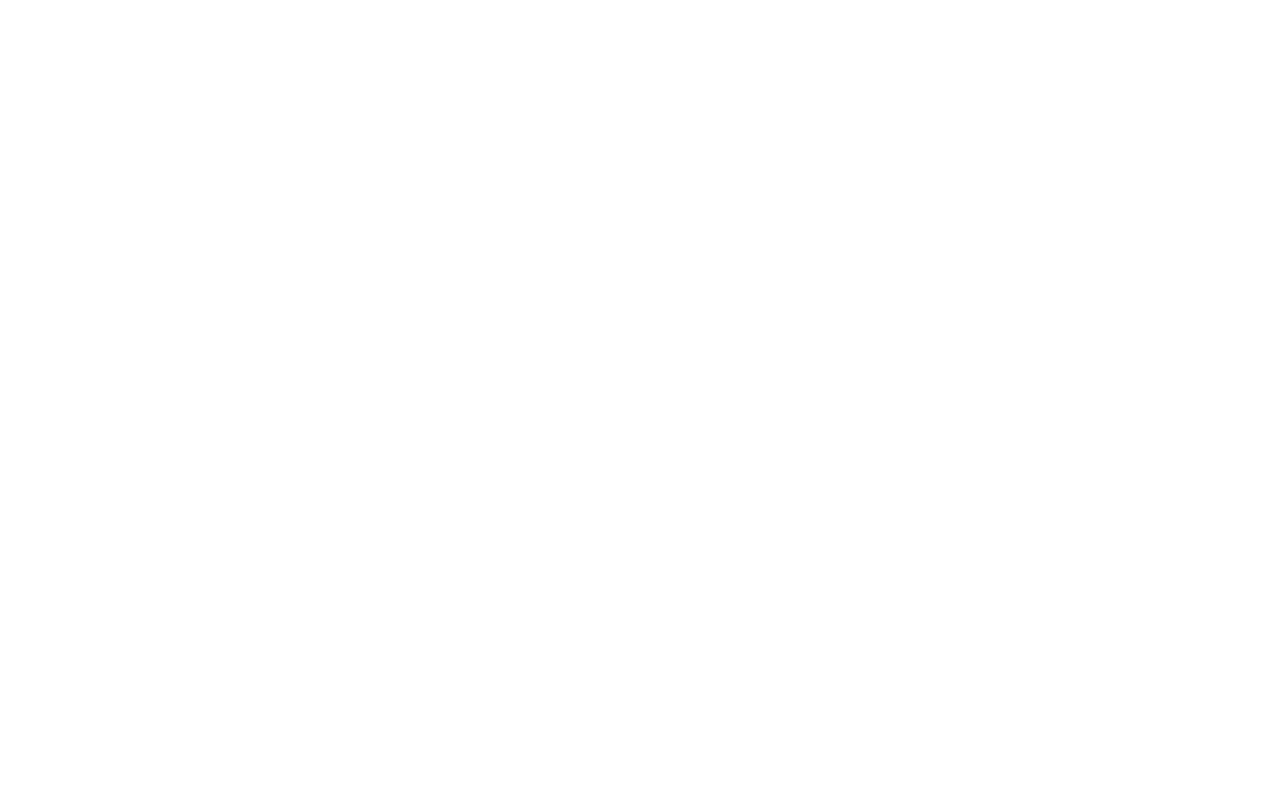
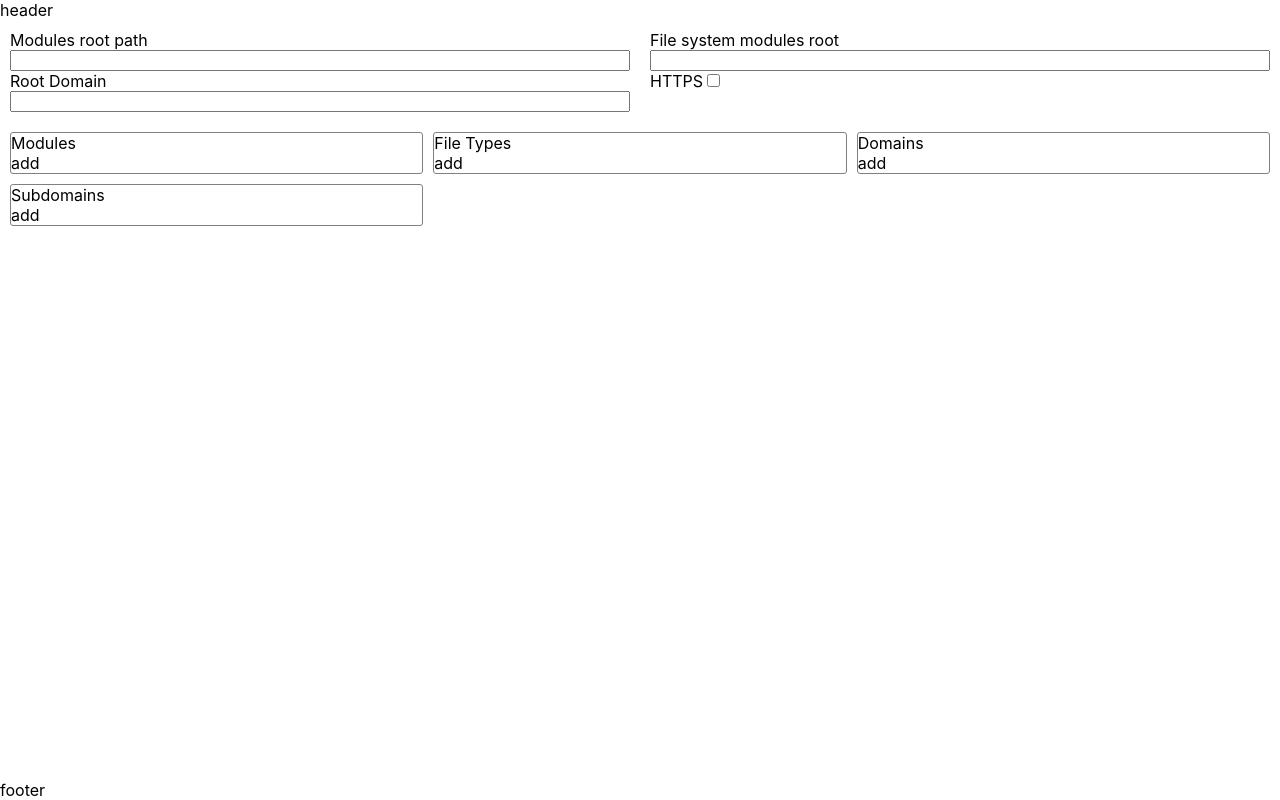
Before and after one commit to gagikpog/fiddler-regex-generator, a React (Create React App) app: page / in a window 1280 px wide. Built offline with nearby package versions, Linux system fonts and the light colour scheme.

Commit message:
add list

```diff
--- a/src/App.css
+++ b/src/App.css
@@ -0,0 +1,34 @@
+.app {
+    height: 100%;
+    display: flex;
+    flex-direction: column;
+}
+
+main {
+    flex: 1;
+}
+
+.app-settings {
+    display: flex;
+}
+
+.app-settings-right,
+.app-settings-left {
+    display: flex;
+    flex-direction: column;
+    flex: 1;
+    padding: 10px;
+}
+
+.app-settings-lists {
+    display: flex;
+    flex-wrap: wrap;
+    padding: 5px;
+}
+
+.app-settings-list-item {
+    min-width: 400px;
+    flex-basis: 400px;
+    flex-grow: 1;
+    flex-shrink: 1;
+}
--- a/src/App.js
+++ b/src/App.js
@@ -1,12 +1,98 @@
 
+import { useState } from 'react';
 import './App.css';
+import List from './components/List';
 
-function App() {
+const defaultData = {
+  modules: {
+    title: 'Modules',
+    items: []
+  },
+  fileTypes: {
+    title: 'File Types',
+    items: []
+  },
+  domains: {
+    title: 'Domains',
+    items: []
+  },
+  subdomains: {
+    title: 'Subdomains',
+    items: []
+  },
+  modulesPath: '',
+  rootDomain: '',
+  systemModulesPath: '',
+  https: true
+}
+
+function getData(key) {
+  const dataStr = window.localStorage.getItem(key);
+  let res = null;
+  try {
+    if (dataStr) {
+      res = JSON.parse(dataStr);
+    }
+  } catch (error) {
+    res = null;
+  }
+
+  return res || defaultData[key];
+}
+
+export default function App(props) {
+
+  const [modules, setModules] = useState(() => getData('modules'));
+  const [fileTypes, setFileTypes] = useState(() => getData('fileTypes'));
+  const [domains, setDomains] = useState(() => getData('domains'));
+  const [subdomains, setSubdomains] = useState(() => getData('subdomains'));
+
   return (
-    <div className="App">
+    <div className="app">
+      <header>header</header>
+      <main>
+        <div className='app-settings'>
+          <div className='app-settings-left'>
+            <label className='app-settings-label'>Modules root path</label>
+            <input></input>
+            <label className='app-settings-label'>Root Domain</label>
+            <input></input>
+          </div>
+          <div className='app-settings-right'>
+            <label className='app-settings-label'>File system modules root</label>
+            <input></input>
+            <div>
+              <label>HTTPS</label>
+              <input className='app-settings-label' type="checkbox"></input>
+            </div>
+          </div>
+        </div>
 
+        <div className='app-settings-lists'>
+          <div className='app-settings-list-item'>
+            <List items={modules.items} title={modules.title} setData={setModules}/>
+          </div>
+          <div className='app-settings-list-item'>
+            <List items={fileTypes.items} title={fileTypes.title} setData={setFileTypes}/>
+          </div>
+          <div className='app-settings-list-item'>
+            <List items={domains.items} title={domains.title} setData={setDomains}/>
+          </div>
+          <div className='app-settings-list-item'>
+            <List items={subdomains.items} title={subdomains.title} setData={setSubdomains}/>
+          </div>
+          {/* fake elements */}
+          <div className='app-settings-list-item'></div>
+          <div className='app-settings-list-item'></div>
+        </div>
+
+        <div className='result'>
+
+        </div>
+      </main>
+      <footer>
+        footer
+      </footer>
     </div>
   );
 }
-
-export default App;
--- /dev/null
+++ b/src/components/List.css
@@ -0,0 +1,5 @@
+.list {
+    margin: 5px;
+    border: 1px solid gray;
+    border-radius: 3px;
+}
--- /dev/null
+++ b/src/components/List.js
@@ -0,0 +1,55 @@
+
+import { useState } from 'react';
+import './List.css';
+
+export default function List(props) {
+
+    const [editing, setEditing] = useState(false);
+    const [value, setValue] = useState('');
+
+    const addHandler = () => {
+        setEditing(true);
+    }
+
+    const closeEditing = () => {
+        setEditing(false);
+        setValue('');
+    }
+
+    const saveEditing = () => {
+        if (value) {
+            props.setData({
+                items: [...props.items, value],
+                title: props.title
+            });
+        }
+        closeEditing();
+    }
+
+    const addButton = editing ?
+        <div>
+            <input value={value} onInput={(event) => setValue(event.target.value)}></input>
+            <div onClick={saveEditing}>save</div>
+            <div onClick={closeEditing}>close</div>
+        </div>
+    :
+        <div onClick={addHandler} className='list-add'>
+            add
+        </div>;
+
+    return (
+        <div className='list'>
+        <div className='list-header'>{props.title}</div>
+        <div className='list-items'>
+            {props.items.map((item) => {
+                return (<div className='list-item' key={item}>
+                    <div><input type="checkbox"></input></div>
+                    <div>{item}</div>
+                    <div>x</div>
+                </div>)
+            })}
+        </div>
+        {addButton}
+        </div>
+    );
+}
--- a/src/index.css
+++ b/src/index.css
@@ -5,4 +5,9 @@ body {
     sans-serif;
   -webkit-font-smoothing: antialiased;
   -moz-osx-font-smoothing: grayscale;
+  height: 100vh;
 }
+
+#root {
+  height: 100%;
+}
```
